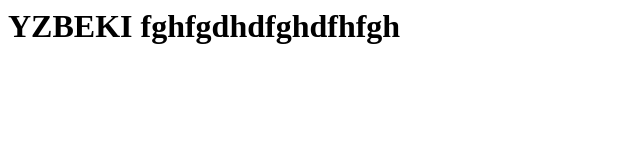
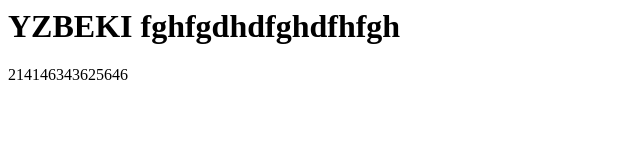
Before and after one commit to kshishtofsky/test, a plain HTML site: page index.html in a window 1280 px wide. Shown: the whole page, without its empty margins (0-640 px from the left). Drawn offline with Linux system fonts and the light colour scheme.

Commit message:
new line commit

```diff
--- a/index.html
+++ b/index.html
@@ -1 +1,2 @@
 <h1> YZBEKI fghfgdhdfghdfhfgh </h1>
+<p>214146343625646</p>
```
